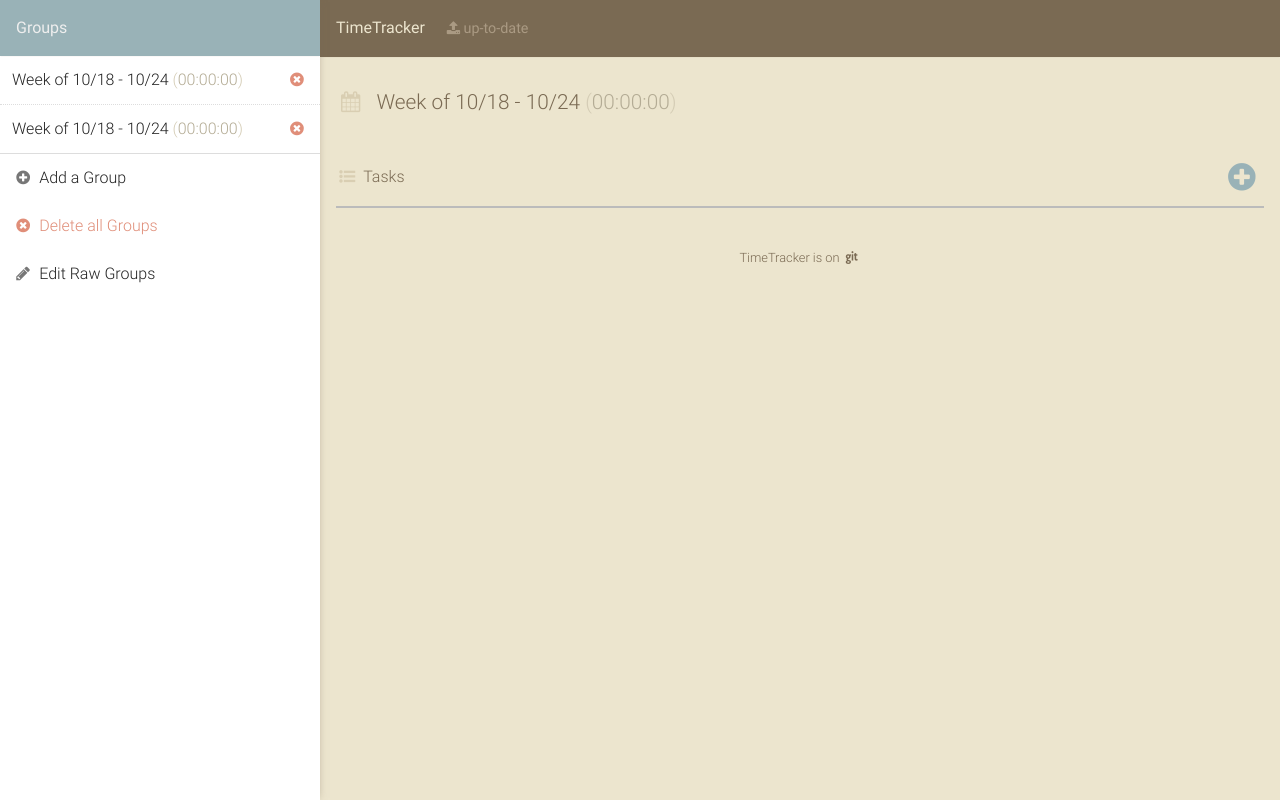
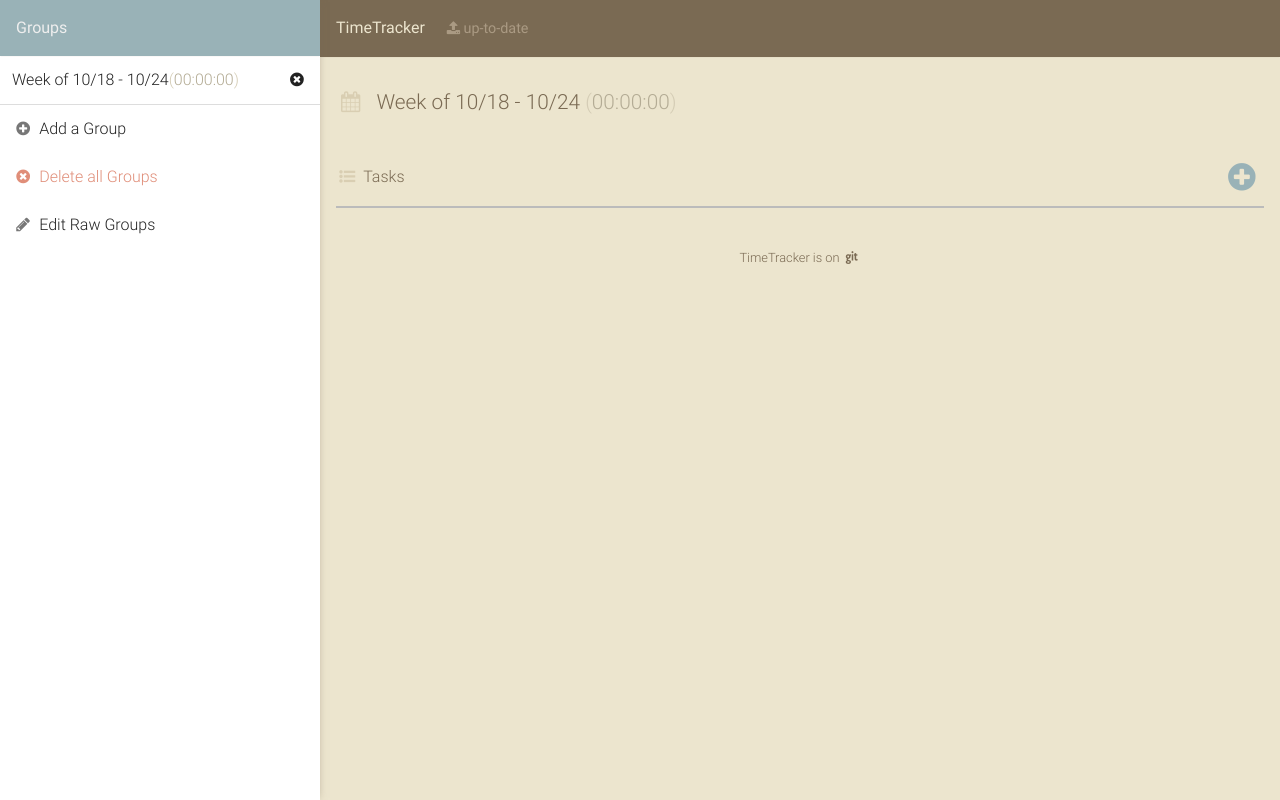
Before and after one commit to petejscott/timetracker, a plain HTML site: page src/index.html in a window 1280 px wide. Both pictures are taken after a click on the link "Add a Group". Drawn offline with Linux system fonts and the light colour scheme.

Commit message:
Tidy up groupsNavigationView...
add groupNavigationView

```diff
--- a/src/index.html
+++ b/src/index.html
@@ -76,6 +76,7 @@
 	<script src="js/syncService.js"></script>
 	<script src="js/timeService.js"></script>
 
+	<script src="js/views/groupNavigationView.js"></script>
 	<script src="js/views/groupsNavigationView.js"></script>
 	<script src="js/views/taskView.js"></script>
 	<script src="js/views/groupSummaryView.js"></script>
--- a/src/js/factories/viewFactory.js
+++ b/src/js/factories/viewFactory.js
@@ -4,7 +4,11 @@ var tt = tt || {};
 tt.viewFactory = (function(logger, eventService) {
 
 	function makeGroupsNavigationView(groups) {
-		return new groupsNavigationView(groups, eventService);
+		return new groupsNavigationView(groups, this);
+	}
+
+	function makeGroupNavigationView(group) {
+		return new groupNavigationView(group, eventService);
 	}
 
 	function makeTaskView(task) {
@@ -17,6 +21,7 @@ tt.viewFactory = (function(logger, eventService) {
 
 	return {
 		makeGroupsNavigationView,
+		makeGroupNavigationView,
 		makeTaskView,
 		makeGroupSummaryView
 	};
--- /dev/null
+++ b/src/js/views/groupNavigationView.js
@@ -0,0 +1,49 @@
+'use strict';
+
+function groupNavigationView(group, eventService) {
+	this.group = group;
+	this.eventService = eventService;
+	this.element = this.makeGroupNavElement();
+}
+
+groupNavigationView.prototype.getElement = function() {
+	return this.element;
+}
+
+groupNavigationView.prototype.removeElement = function() {
+	this.element.remove();
+}
+groupNavigationView.prototype.updateGroupTotal = function() {
+	var groupTotalElement = this.element.querySelector(".group-total");
+	groupTotalElement.textContent = this.group.total;
+}
+groupNavigationView.prototype.updateGroupTitle = function() {
+	var groupNameElement = this.element.querySelector(".group-title");
+	groupNameElement.textContent = this.group.title;
+	groupNameElement.setAttribute("title", "View group (" + this.group.title + ")");
+}
+
+groupNavigationView.prototype.makeGroupNavElement = function() {
+	var groupListItem = document.createElement("li");
+
+	var groupTitleSpan = '<span class="group-title">' + this.group.title + '</span>';
+	var groupTotalSpan = '<span class="group-total paren-data">' + this.group.total + '</span>'
+
+	var groupSelectAnchor = '<a class="action-select-group" href="#' + this.group.id + '" title="View group (' + this.group.title + ')">' + groupTitleSpan + groupTotalSpan + '</a>';
+	var groupDeleteAnchor = '<a class="action-delete-group" href="#deletegroup-' + this.group.id + '" title="Delete group (' + this.group.title + ')"><i class="icon-cancel-circled"></i></a>';
+
+	groupListItem.innerHTML = groupSelectAnchor + groupDeleteAnchor;
+
+	var thisView = this;
+	groupListItem.querySelector(".action-select-group").addEventListener('click', function(e) {
+		thisView.eventService.dispatch(thisView.eventService.events.group.selected, { 'detail' : { 'group' : thisView.group, 'groupId' : thisView.group.id }});
+		e.preventDefault();
+	}, false);
+
+	groupListItem.querySelector(".action-delete-group").addEventListener('click', function(e) {
+		thisView.eventService.dispatch(thisView.eventService.events.group.deleted, { 'detail' : { 'group' : thisView.group, 'groupId' : thisView.group.id }});
+		e.preventDefault();
+	}, false);
+
+	return groupListItem;
+}
--- a/src/js/views/groupsNavigationView.js
+++ b/src/js/views/groupsNavigationView.js
@@ -1,75 +1,15 @@
 'use strict';
 
-function groupsNavigationView(groups, eventService) {
+function groupsNavigationView(groups, viewFactory) {
 	this.groups = groups;
-	this.eventService = eventService;
+	this.viewFactory = viewFactory;
 	this.groupNavigationContainer = document.querySelector("#groupContainer ul");
 }
 
 groupsNavigationView.prototype.makeGroupNavigation = function() {
 	this.groupNavigationContainer.textContent = "";
 	for (var i = 0, len = this.groups.length; i < len; i++) {
-		this.appendGroupToGroupNavigation(this.groups[i]);
+		var groupNavigationView = this.viewFactory.makeGroupNavigationView(this.groups[i]);
+		this.groupNavigationContainer.appendChild(groupNavigationView.getElement());
 	}
 }
-groupsNavigationView.prototype.removeGroupFromGroupNavigation = function(group) {
-	var groupNavElement = this.groupNavigationContainer.querySelector("li[data-groupid='" + group.id + "']");
-	groupNavElement.remove();
-}
-groupsNavigationView.prototype.appendGroupToGroupNavigation = function(group) {
-	var groupNavElement = this.makeGroupNavElement(group);
-	this.groupNavigationContainer.appendChild(groupNavElement);
-}
-groupsNavigationView.prototype.updateGroupTotalInGroupNavigation = function(group) {
-	var groupNavElement = this.groupNavigationContainer.querySelector("li[data-groupid='" + group.id + "']");
-	var groupTotalElement = groupNavElement.querySelector(".group-total");
-	groupTotalElement.textContent = group.total;
-}
-groupsNavigationView.prototype.updateGroupNameInGroupNavigation = function(group) {
-	var groupNavElement = this.groupNavigationContainer.querySelector("li[data-groupid='" + group.id + "']");
-	var groupNameElement = groupNavElement.querySelector(".group-title");
-	groupNameElement.textContent = group.title;
-	groupNameElement.setAttribute("title", "View group (" + group.title + ")");
-}
-groupsNavigationView.prototype.makeGroupNavElement = function(group) {
-	var thisView = this;
-
-	var groupListItem = document.createElement("li");
-	groupListItem.setAttribute("data-groupid", group.id);
-
-	var groupAnchor = document.createElement("a");
-	groupAnchor.classList.add("group-title");
-	groupAnchor.setAttribute("href", "#" + group.id);
-	groupAnchor.setAttribute("title", "View group (" + group.title + ")");
-	groupAnchor.addEventListener('click', function(e) {
-		thisView.eventService.dispatch(thisView.eventService.events.group.selected, { 'detail' : { 'group' : group, 'groupId' : group.id }});
-		e.preventDefault();
-	}, false);
-
-	var groupText = document.createTextNode(group.title + " ");
-
-	var groupTotal = document.createElement("span");
-	groupTotal.classList.add("group-total");
-	groupTotal.classList.add("paren-data");
-	groupTotal.textContent = group.total;
-
-	groupAnchor.appendChild(groupText);
-	groupAnchor.appendChild(groupTotal);
-
-	var groupDeleteAnchor = document.createElement("a");
-	groupDeleteAnchor.classList.add("group-delete");
-	groupDeleteAnchor.setAttribute("href", "#deletegroup");
-	var groupDelete = document.createElement("i");
-	groupDelete.classList.add("icon-cancel-circled");
-	groupDelete.setAttribute("title", "Delete Group");
-	groupDeleteAnchor.appendChild(groupDelete);
-	groupDeleteAnchor.addEventListener('click', function(e) {
-		thisView.eventService.dispatch(thisView.eventService.events.group.deleted, { 'detail' : { 'group' : group, 'groupId' : group.id }});
-		e.preventDefault();
-	}, false);
-
-	groupListItem.appendChild(groupAnchor);
-	groupListItem.appendChild(groupDeleteAnchor);
-
-	return groupListItem;
-}
```
